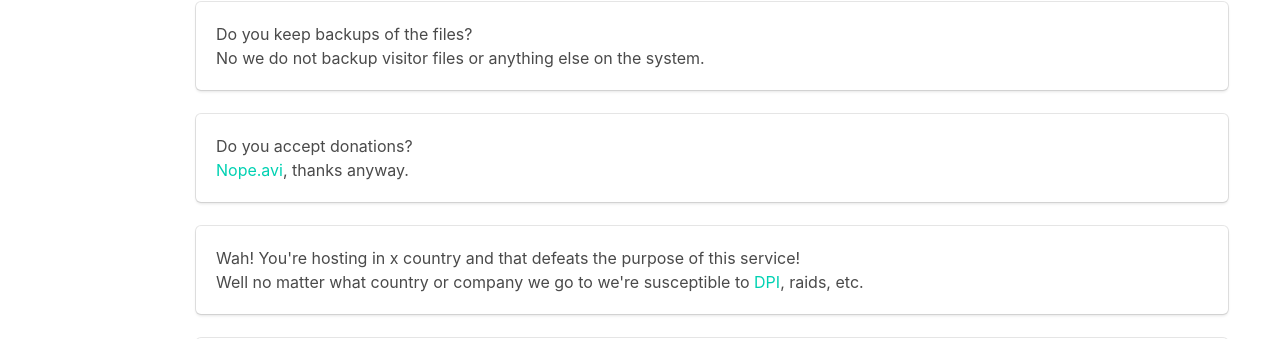
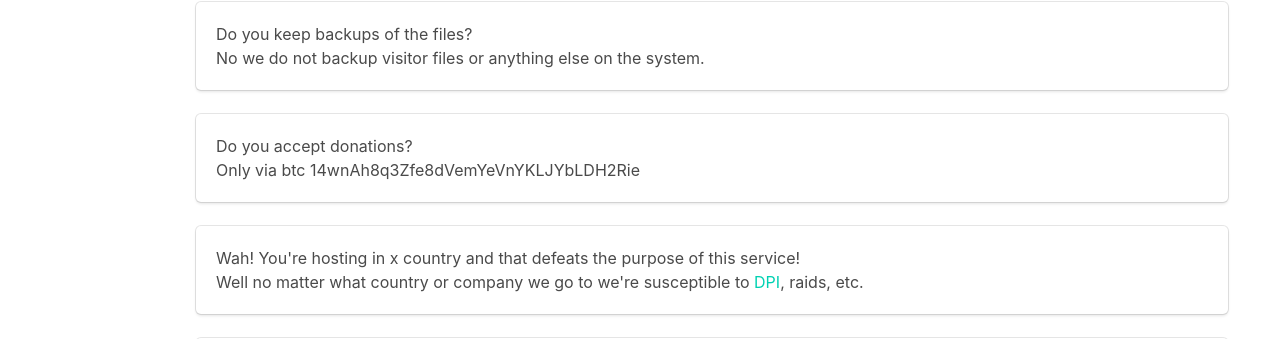
Before and after one commit to trdwll/tmpfile, a Django app: a page that uses files/templates/faq.html in a window 1280 px wide. Shown: the part 1891-2230 px from the top of the page. Run offline with Django 3.2, Linux system fonts and the light colour scheme.

Commit message:
add btc address

```diff
--- a/files/templates/faq.html
+++ b/files/templates/faq.html
@@ -72,7 +72,7 @@
 			</div>
 			<div class="box">
 				<p>Do you accept donations?</p>
-				<p><a href="https://www.youtube.com/watch?v=gvdf5n-zI14">Nope.avi</a>, thanks anyway.</p>
+				<p>Only via btc 14wnAh8q3Zfe8dVemYeVnYKLJYbLDH2Rie</p>
 			</div>
 			<div class="box">
 				<p>Wah! You're hosting in x country and that defeats the purpose of this service!</p>
```
